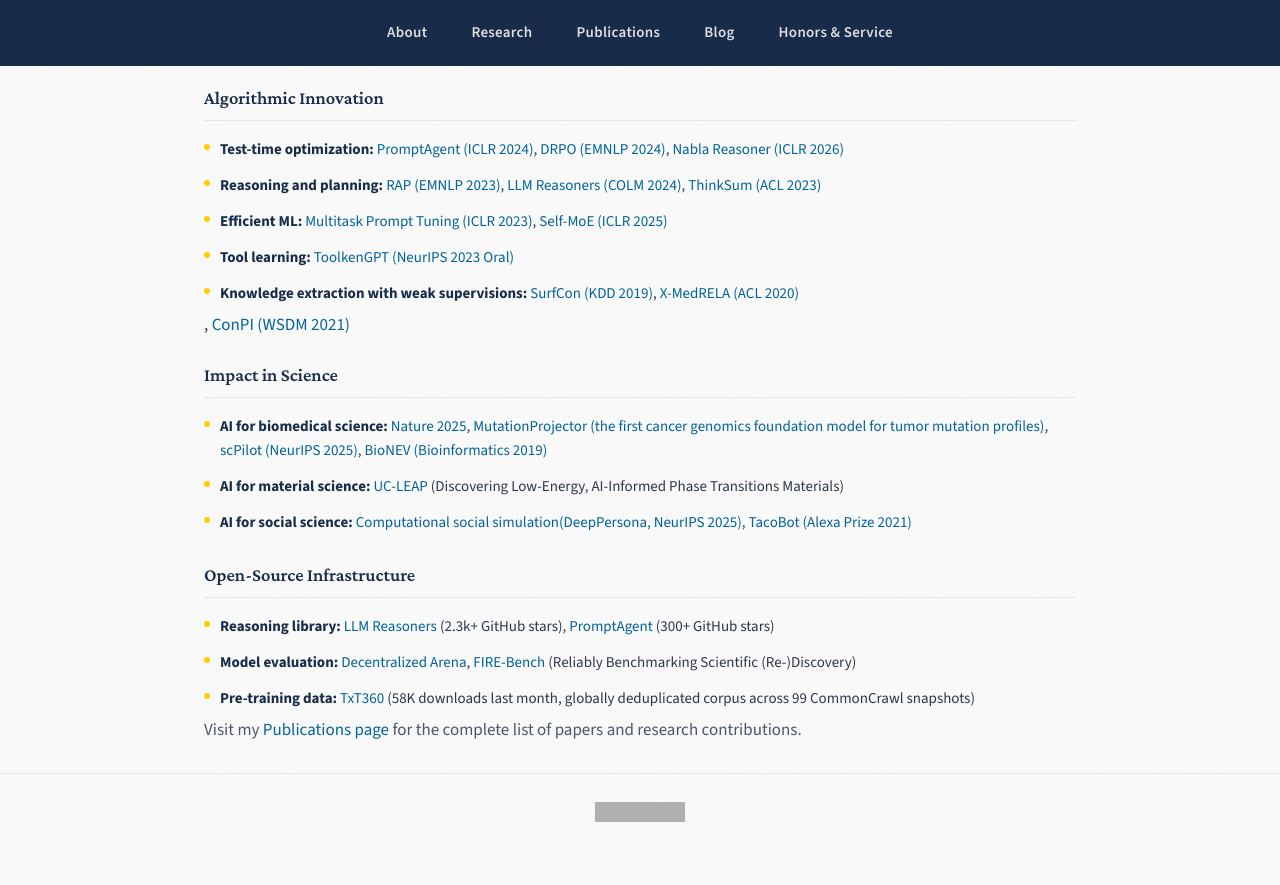
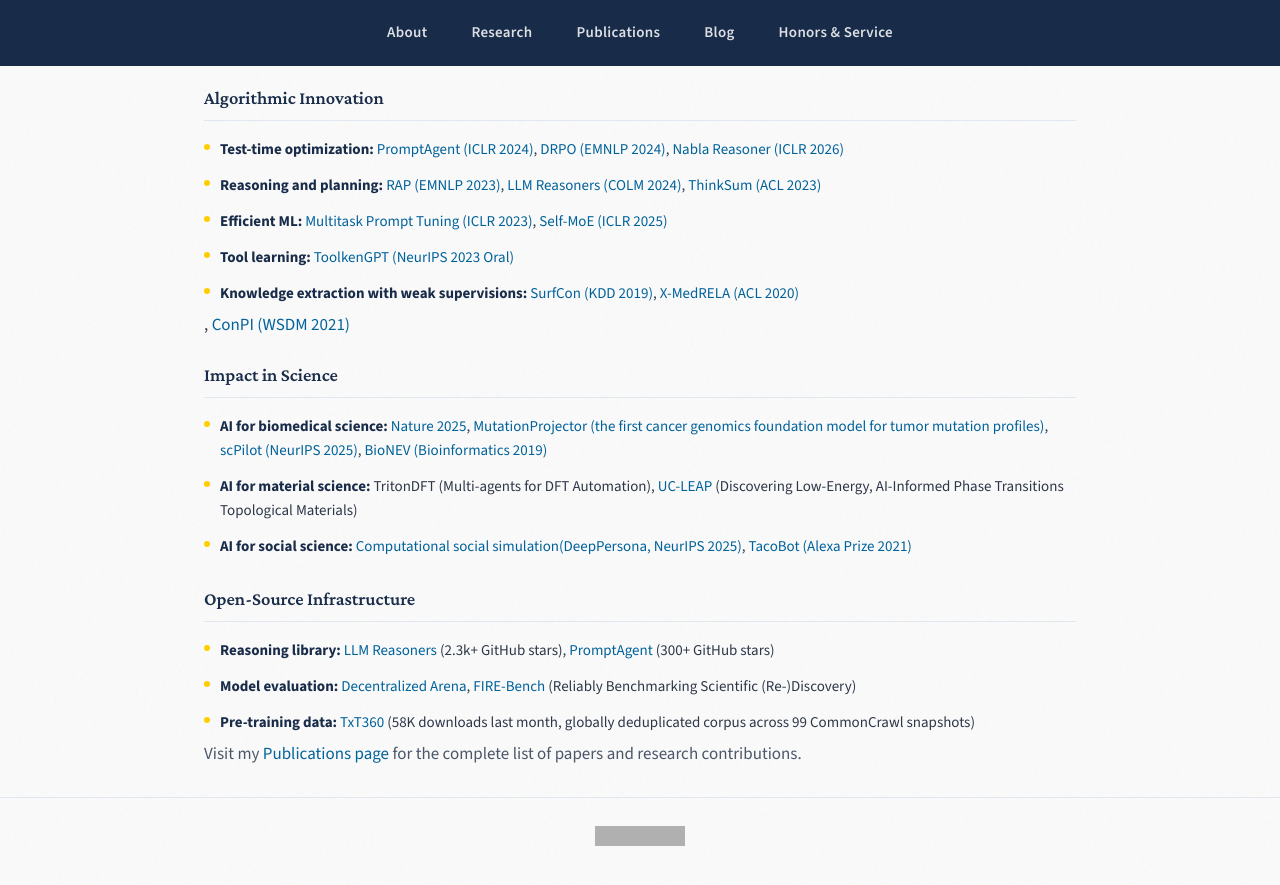
Before and after one commit to zhenwang9102/zhenwang9102.github.io, a Jekyll site: the page built from _posts/2019-06-02-venue.markdown, in a window 1280 px wide and 900 px high, scrolled down 2295 px. Shown: the top 885 px of the window. Built offline with Jekyll 4.4.1, drawn with Linux system fonts in a browser that asks for light colours; grey boxes are pictures that could not be loaded.

Commit message:
Update default.html

```diff
--- a/_layouts/default.html
+++ b/_layouts/default.html
@@ -1018,13 +1018,13 @@
         <h3>Impact in Science</h3>
         <ul>
           <li><strong>AI for biomedical science:</strong> <a href="https://www.biorxiv.org/content/10.1101/2023.01.03.522354">Nature 2025</a>, <a href="https://www.biorxiv.org/content/10.1101/2025.09.08.674723">MutationProjector (the first cancer genomics foundation model for tumor mutation profiles)</a>, <a href="https://zhenwang9102.github.io/">scPilot (NeurIPS 2025)</a>, <a href="https://academic.oup.com/bioinformatics/article/36/4/1241/5581350">BioNEV (Bioinformatics 2019) </a></li>
-          <li><strong>AI for material science:</strong> <a href="https://uc-leap.github.io/LEAP">UC-LEAP</a> (Discovering Low-Energy, AI-Informed Phase Transitions Materials)</li>
+          <li><strong>AI for material science:</strong> TritonDFT (Multi-agents for DFT Automation), <a href="https://uc-leap.github.io/LEAP">UC-LEAP</a> (Discovering Low-Energy, AI-Informed Phase Transitions Topological Materials)</li>
           <li><strong>AI for social science:</strong> <a href="https://zhenwang9102.github.io/">Computational social simulation(DeepPersona, NeurIPS 2025)</a>, <a href="https://www.amazon.science/alexa-prize/three-top-performers-emerge-in-inaugural-alexa-prize-taskbot-challenge">TacoBot (Alexa Prize 2021)</a></li>
         </ul>
         <h3>Open-Source Infrastructure</h3>
         <ul>
           <li><strong>Reasoning library:</strong> <a href="https://github.com/maitrix-org/llm-reasoners">LLM Reasoners</a> (2.3k+ GitHub stars), <a href="https://github.com/maitrix-org/PromptAgent">PromptAgent</a> (300+ GitHub stars)</li>
-          <li><strong>Model evaluation:</strong> <a href="https://arxiv.org/abs/2505.12808">Decentralized Arena</a>, <a href="https://openreview.net/pdf?id=454tA4k8yJ">FIRE-Bench</a> (Reliably Benchmarking Scientific (Re-)Discovery)</li></li>
+          <li><strong>Model evaluation:</strong> <a href="https://arxiv.org/abs/2505.12808">Decentralized Arena</a>, <a href="https://arxiv.org/abs/2602.02905">FIRE-Bench</a> (Reliably Benchmarking Scientific (Re-)Discovery)</li></li>
           <li><strong>Pre-training data:</strong> <a href="https://huggingface.co/datasets/LLM360/TxT360">TxT360</a> (58K downloads last month, globally deduplicated corpus across 99 CommonCrawl snapshots)</li>
         </ul>
       </div>
```
